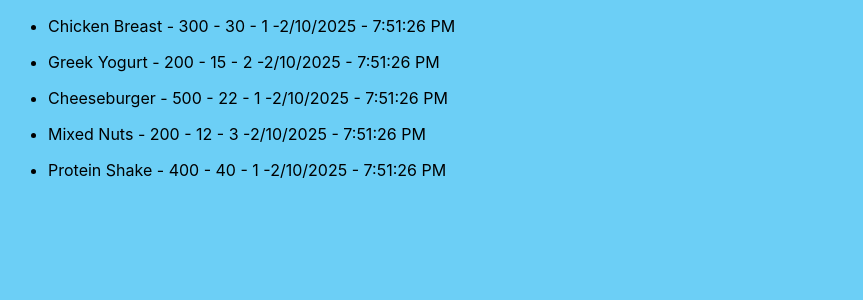
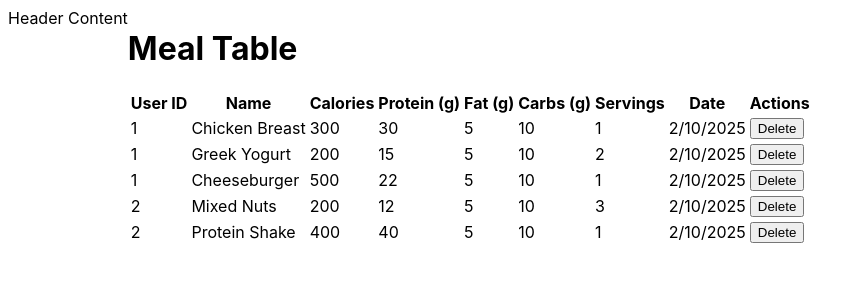
Before and after one commit to aolsen2001/nutrition-tracker, a React (Vite) app: page /dashboard in a window 1280 px wide. Shown: the top 300 px of the page, without its empty margins (0-863 px from the left). Built offline with nearby package versions, Linux system fonts and the light colour scheme; no server answers.

Commit message:
Initial branch commit

```diff
--- a/src/App.tsx
+++ b/src/App.tsx
@@ -4,7 +4,6 @@ import Dashboard from './components/Dashboard';
 function App() {
   return (
     <>
-      <div>Meals</div>
       <Dashboard />
     </>
   );
--- a/src/components/Dashboard.tsx
+++ b/src/components/Dashboard.tsx
@@ -1,67 +1,141 @@
-// import { useState } from "react";
+import { useState, useEffect } from 'react';
 import { Meal } from '../types';
+import { getAuth, onAuthStateChanged } from 'firebase/auth';
+import DashboardLayout from './DashboardLayout';
+import '../styles.css';
 
-function MealList(meals: Meal[]) {
-  const mealListItems = meals.map((meal: Meal) => (
-    <li key={meal.id}>
-      <p>
-        {meal.name} - {meal.calories} - {meal.protein} - {meal.servings} -
-        {meal.date.toLocaleString().split(',')[0]} -
-        {meal.date.toLocaleString().split(',')[1]}
-      </p>
-    </li>
-  ));
+interface MealTableProps {
+  meals: Meal[];
+  onDelete: (id: number) => void;
+}
 
-  return mealListItems;
+function MealTable({ meals, onDelete }: MealTableProps) {
+  return (
+    <>
+      <table>
+        <thead>
+          <tr>
+            <th>User ID</th>
+            <th>Name</th>
+            <th>Calories</th>
+            <th>Protein (g)</th>
+            <th>Fat (g)</th>
+            <th>Carbs (g)</th>
+            <th>Servings</th>
+            <th>Date</th>
+            <th>Actions</th>
+          </tr>
+        </thead>
+        <tbody>
+          {meals.map((m) => {
+            return (
+              <tr key={m.id}>
+                <td>{m.user_id}</td>
+                <td>{m.name}</td>
+                <td>{m.calories}</td>
+                <td>{m.protein}</td>
+                <td>{m.fat}</td>
+                <td>{m.carbs}</td>
+                <td>{m.servings}</td>
+                <td>{m.date.toLocaleDateString()}</td>
+                <td>
+                  <button onClick={() => onDelete(m.id)}>Delete</button>
+                </td>
+              </tr>
+            );
+          })}
+        </tbody>
+      </table>
+    </>
+  );
 }
 
 function Dashboard() {
+  const auth = getAuth();
+  onAuthStateChanged(auth, (user) => {
+    if (user) {
+      console.log('Current user: ', user.email);
+    } else {
+      console.log('No user currently signed in.');
+    }
+  });
+
   const meals: Meal[] = [
     {
       id: 1,
+      user_id: 1,
       name: 'Chicken Breast',
       calories: 300,
       protein: 30,
+      fat: 5,
+      carbs: 10,
       servings: 1,
       date: new Date(),
     },
     {
       id: 2,
+      user_id: 1,
       name: 'Greek Yogurt',
       calories: 200,
       protein: 15,
+      fat: 5,
+      carbs: 10,
       servings: 2,
       date: new Date(),
     },
     {
       id: 3,
+      user_id: 1,
       name: 'Cheeseburger',
       calories: 500,
       protein: 22,
+      fat: 5,
+      carbs: 10,
       servings: 1,
       date: new Date(),
     },
     {
       id: 4,
+      user_id: 2,
       name: 'Mixed Nuts',
       calories: 200,
       protein: 12,
+      fat: 5,
+      carbs: 10,
       servings: 3,
       date: new Date(),
     },
     {
       id: 5,
+      user_id: 2,
       name: 'Protein Shake',
       calories: 400,
       protein: 40,
+      fat: 5,
+      carbs: 10,
       servings: 1,
       date: new Date(),
     },
   ];
 
-  const mealList = MealList(meals);
+  const [userMeals, setUserMeals] = useState<Meal[]>(meals);
 
-  return <ul>{mealList}</ul>;
+  const deleteMeal = (id: number) => {
+    const filteredUserMeals = userMeals.filter((m) => m.id !== id);
+    setUserMeals(filteredUserMeals);
+  };
+
+  // for debugging purposes
+  useEffect(() => {
+    console.log(userMeals);
+  }, [userMeals]);
+
+  return (
+    <DashboardLayout>
+      <h1>Meal Table</h1>
+      <MealTable meals={userMeals} onDelete={deleteMeal} />
+    </DashboardLayout>
+  );
 }
 
 export default Dashboard;
--- /dev/null
+++ b/src/components/DashboardLayout.tsx
@@ -0,0 +1,16 @@
+import '../styles.css';
+
+interface DashboardChildren {
+  children: React.ReactNode;
+}
+
+function DashboardLayout({ children }: DashboardChildren) {
+  return (
+    <div className='dashboard-container'>
+      <div className='dashboard-header'>Header Content</div>
+      <div className='content'> {children} </div>
+    </div>
+  );
+}
+
+export default DashboardLayout;
--- a/src/main.tsx
+++ b/src/main.tsx
@@ -4,7 +4,6 @@ import { BrowserRouter, Routes, Route } from 'react-router';
 import SignUp from './SignUp.tsx';
 import Login from './Login.tsx';
 import Dashboard from './components/Dashboard.tsx';
-// import './index.css';
 import App from './App.tsx';
 
 createRoot(document.getElementById('root')!).render(
--- a/src/styles.css
+++ b/src/styles.css
@@ -1,7 +1,8 @@
 :root {
     font-family: Inter, system-ui, Avenir, Helvetica, Arial, sans-serif;
-    background-color: #6CCFF6;
 }
+
+/* form styling */
 
 .form-container {
     box-sizing: border-box;
@@ -16,7 +17,7 @@
     flex-direction: column;
     justify-content: center;
     align-items: center;
-    background-color: white;
+    background: #bbe4e9;
 }
 
 form {
@@ -68,3 +69,10 @@ form {
 .valid-form-input {
     border-color: green;
 }
+
+/* dashboard styling */
+
+.dashboard-container {
+    background-color: white;
+    display: flex;
+}
--- a/src/types.tsx
+++ b/src/types.tsx
@@ -1,8 +1,11 @@
 export type Meal = {
   id: number;
+  user_id: number;
   name: string;
   calories: number;
   protein: number;
+  fat: number;
+  carbs: number;
   servings: number;
   date: Date;
 };
```
